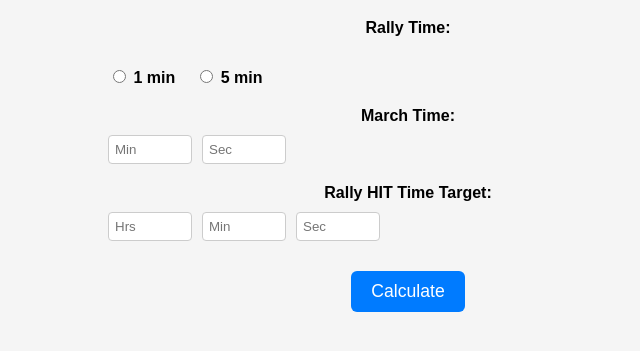
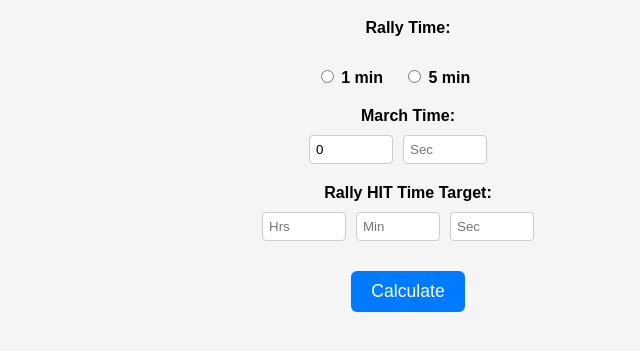
Before and after one commit to LalibThabib/BTB-tools, a plain HTML site: page rallysynch.html in a window 1280 px wide. Shown: the part 101-452 px from the top of the page, without its empty margins (232-872 px from the left). Drawn offline with Linux system fonts and the light colour scheme.

Commit message:
Update Formating rallysynch.html

```diff
--- a/rallysynch.html
+++ b/rallysynch.html
@@ -23,12 +23,14 @@
       display: flex;
       gap: 20px;
       margin-top: 10px;
+      justify-content: center;
     }
     .field-group {
       display: flex;
       gap: 10px;
       margin-top: 10px;
       align-items: center;
+      justify-content: center;
     }
     input[type="number"] {
       width: 70px;
@@ -73,7 +75,7 @@
   <!-- March Time -->
   <label>March Time:</label>
   <div class="field-group">
-    <input type="number" id="marchMinutes" placeholder="Min" min="0">
+    <input type="number" id="marchMinutes" placeholder="Min" min="0" value="0">
     <input type="number" id="marchSeconds" placeholder="Sec" min="0" max="59">
     <span class="error" id="marchTimeError"></span>
   </div>
```
